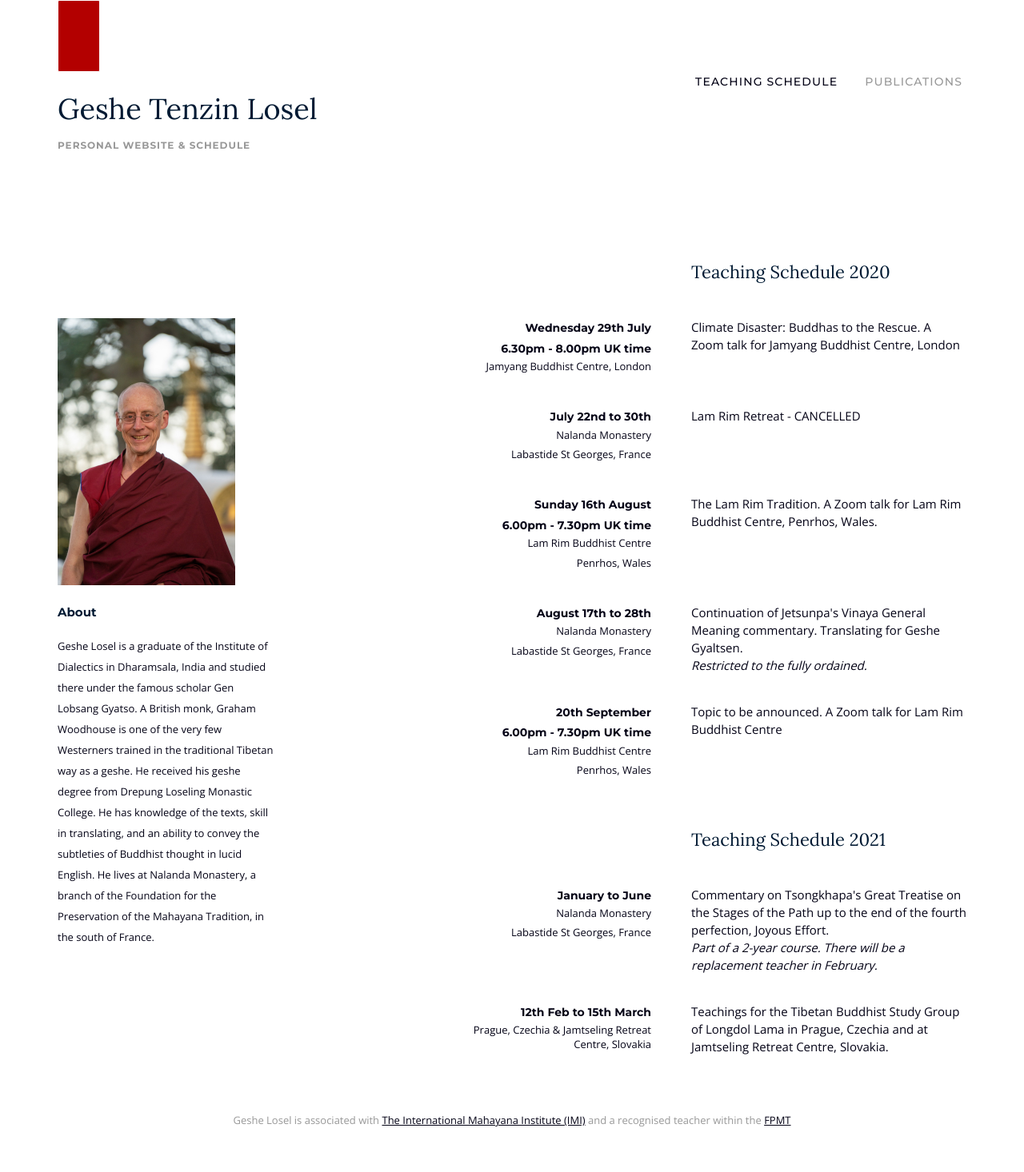
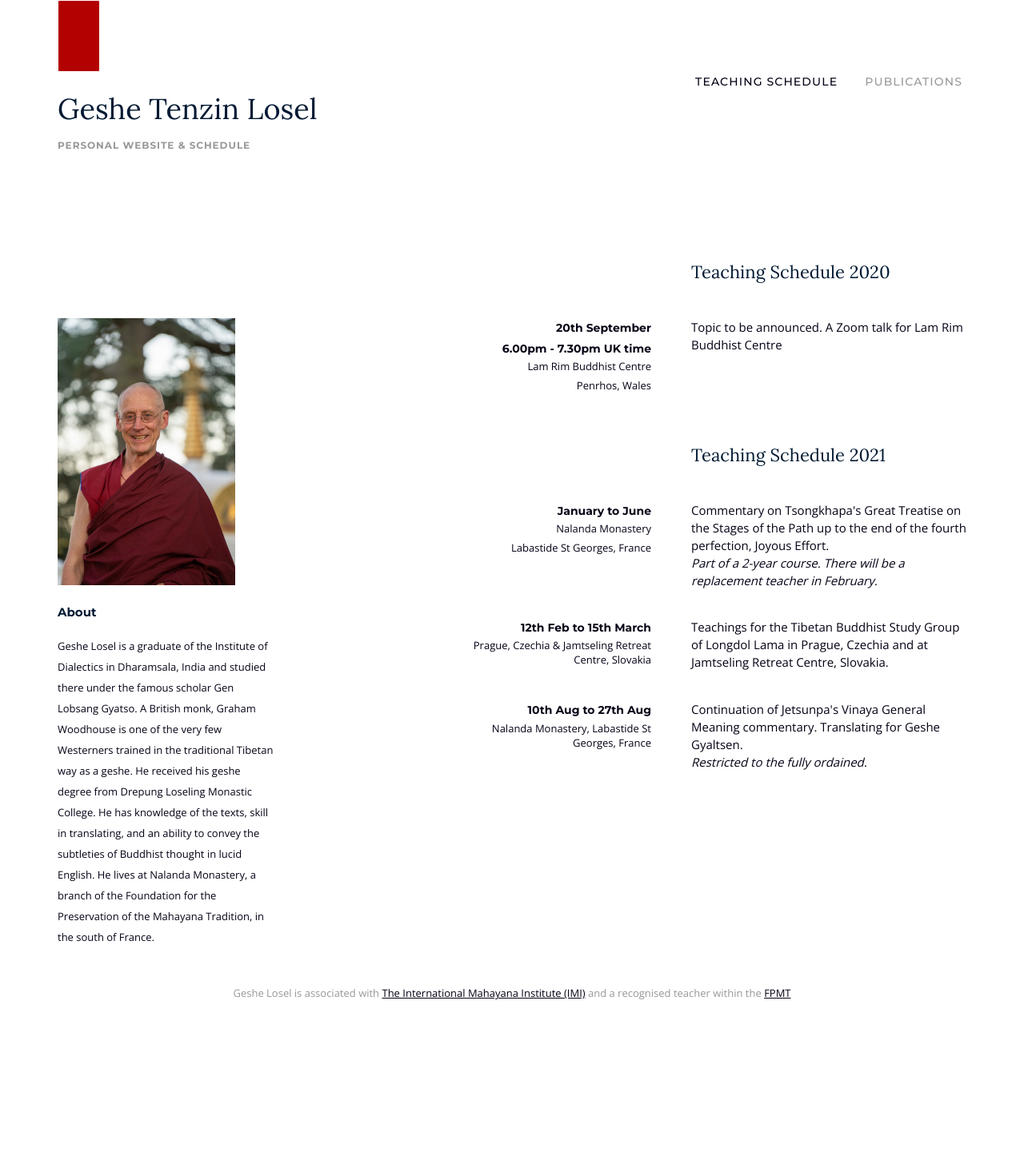
Before and after one commit to hallodom/geshe-graham-losel, a Jekyll site: the page built from index.html, in a window 1280 px wide. Shown: the whole page at 80% size. Built offline with Jekyll 4.4.1, drawn with Linux system fonts in a browser that asks for light colours; after the commit the page ends 1307 px from its top, so only the background shows below that.

Commit message:
Update schedule

```diff
--- a/index.html
+++ b/index.html
@@ -32,65 +32,6 @@ pageName: index
 
      <!-- Begin Events -->
       <div class="row end-xs events">
-
-        <!-- Event -->
-        <div class="col-xs-6
-                    col-sm-4
-                    event-info">
-            <time class="event-date">Wednesday 29th July</time>
-            <time class="event-date">6.30pm - 8.00pm UK time</time>
-            <p class="event-location">Jamyang Buddhist Centre, London</p>
-        </div>
-
-        <div class="col-xs-6
-                    col-sm-5">
-            <p class="event-title">Climate Disaster: Buddhas to the Rescue. A Zoom talk for Jamyang Buddhist Centre, London</p>
-        </div>
-
-
-        <!-- Event -->
-        <div class="col-xs-6
-                    col-sm-4
-                    event-info">
-            <time class="event-date">July 22nd to 30th</time>
-            <p class="event-location">Nalanda Monastery</p>
-            <p class="event-location">Labastide St Georges, France</p>
-        </div>
-
-        <div class="col-xs-6
-                    col-sm-5">
-            <p class="event-title">Lam Rim Retreat - CANCELLED</p>
-        </div>
-
-         <!-- Event -->
-        <div class="col-xs-6
-                    col-sm-4
-                    event-info">
-            <time class="event-date">Sunday 16th August</time>
-            <time class="event-date">6.00pm - 7.30pm UK time</time>
-            <p class="event-location">Lam Rim Buddhist Centre</p>
-            <p class="event-location">Penrhos, Wales</p>
-        </div>
-
-        <div class="col-xs-6
-                    col-sm-5">
-            <p class="event-title">The Lam Rim Tradition. A Zoom talk for Lam Rim Buddhist Centre, Penrhos, Wales.</p>
-        </div>
-
-        <!-- Event -->
-        <div class="col-xs-6
-                    col-sm-4
-                    event-info">
-            <time class="event-date">August 17th to 28th</time>
-            <p class="event-location">Nalanda Monastery</p>
-            <p class="event-location">Labastide St Georges, France</p>
-        </div>
-
-        <div class="col-xs-6
-                    col-sm-5">
-            <p class="event-title">Continuation of Jetsunpa's Vinaya General Meaning commentary. Translating for Geshe Gyaltsen.</p>
-            <p class="event-title"><i>Restricted to the fully ordained.</i></p>
-        </div>
 
         <!-- Event -->
         <div class="col-xs-6
@@ -144,6 +85,20 @@ pageName: index
             <p class="event-title">Teachings for the Tibetan Buddhist Study Group of Longdol Lama in Prague, Czechia and at Jamtseling Retreat Centre, Slovakia.</p>
         </div>
 
+        <!-- Event -->
+        <div class="col-xs-6
+                    col-sm-4
+                    event-info">
+            <time class="event-date">10th Aug to 27th Aug</time>
+            <p class="event-location">Nalanda Monastery, Labastide St Georges, France</p>
+        </div>
+
+        <div class="col-xs-6
+                    col-sm-5">
+            <p class="event-title">Continuation of Jetsunpa's Vinaya General Meaning commentary. Translating for Geshe Gyaltsen.</p>
+            <p class="event-title"><em>Restricted to the fully ordained.</em></p>
+        </div>
+
       </div>
       <!-- End Events Row -->
 
```
Also changed, not shown: 1 other file.
